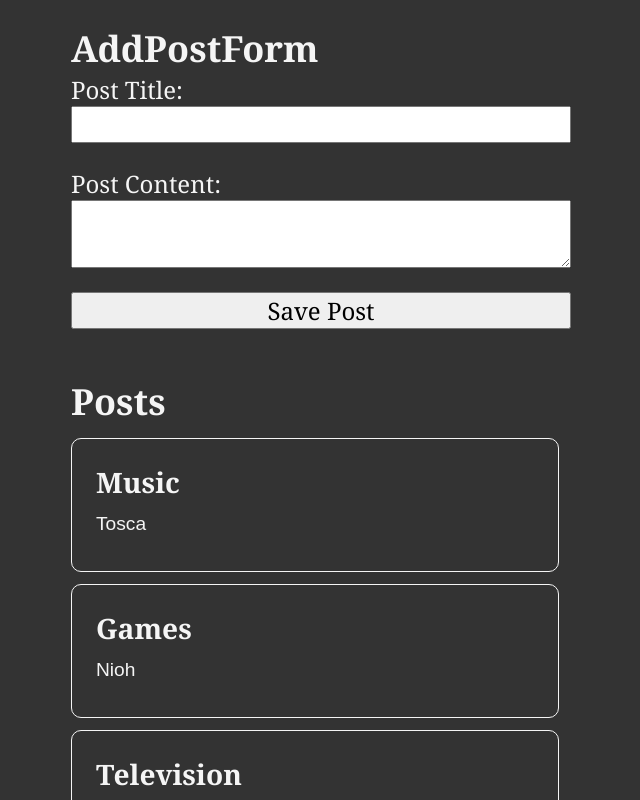
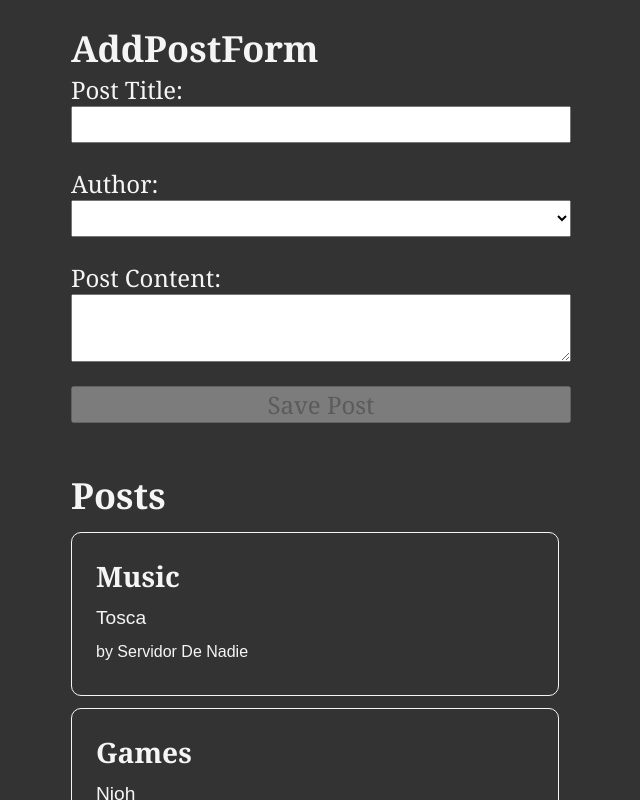
Before and after one commit to vidalglez/react-posts, a React (Create React App) app: page / in a window 1280 px wide. Shown: the top 800 px of the page, without its empty margins (319-959 px from the left). Built offline with nearby package versions, Linux system fonts and the light colour scheme.

Commit message:
feature: adding post author component, slice  and state

```diff
--- a/src/app/store.js
+++ b/src/app/store.js
@@ -1,8 +1,10 @@
 import {configureStore} from "@reduxjs/toolkit";
-import postReducer from "../features/posts/postsSlice"
+import postsReducer from "../features/posts/postsSlice"
+import usersReducer from "../features/users/usersSlice"
 
 export const store = configureStore({
     reducer: {
-        posts: postReducer
+        posts: postsReducer,
+        users: usersReducer
     }
 });
--- a/src/features/posts/AddPostForm.js
+++ b/src/features/posts/AddPostForm.jsx
@@ -1,24 +1,38 @@
 import {useState} from "react";
-import {useDispatch} from "react-redux";
+import {useDispatch, useSelector} from "react-redux";
 import {addPost} from "./postsSlice"
+import {selectAllUsers} from "../users/usersSlice";
 
 const AddPostForm = () => {
 
     const [title, setTitle] = useState("");
     const [content, setContent] = useState("");
+    const [userId, setUserId] = useState("");
+
+    const users = useSelector(selectAllUsers);
 
     const dispatch = useDispatch();
 
     const onTitleChange = (e) => setTitle(e.target.value);
-    const onContentChange = (e) => setContent(e.target.value)
+    const onContentChange = (e) => setContent(e.target.value);
+    const onAuthorChange = (e) => setUserId(e.target.value);
 
     const onSavePostClicked = () => {
         if(title && content) {
-            dispatch(addPost(title, content));
-            setTitle('')
-            setContent('')
+            //console.log('userId: ', userId)
+            dispatch(addPost(title, content, userId));
+            setTitle('');
+            setContent('');
         }
     }
+
+    const userOptions = users.map(user => (
+        <option key={user.id} value={user.id}>
+            {user.name}
+        </option>
+    ));
+
+    const canSave = Boolean(title) && Boolean(content) && Boolean(userId)
 
     return (
         <section>
@@ -32,6 +46,13 @@ const AddPostForm = () => {
                     value={title}
                     onChange={onTitleChange}
                 />
+                <label htmlFor="postAuthor">Author:</label>
+                <select
+                    id="postAuthor"
+                    onChange={onAuthorChange} >
+                    <option value=""></option>
+                    {userOptions}
+                </select>
                 <label htmlFor="postContent">Post Content:</label>
                 <textarea
                     id="postContent"
@@ -42,6 +63,7 @@ const AddPostForm = () => {
                 <button
                     type="button"
                     onClick={onSavePostClicked}
+                    disabled={!canSave}
                 >
                     Save Post
                 </button>
--- a/src/features/posts/PostsList.js
+++ b/src/features/posts/PostsList.jsx
@@ -1,5 +1,6 @@
 import {useSelector} from "react-redux";
 import {selectAllPosts} from "./postsSlice";
+import PostAuthor from "../users/PostAuthor";
 
 const PostsList = () => {
     const posts = useSelector(selectAllPosts);
@@ -8,6 +9,9 @@ const PostsList = () => {
         <article key={post.id}>
             <h3>{post.title}</h3>
             <p>{post.content.substring(0, 100)}</p>
+            <p className="postCredit">
+                <PostAuthor userId={post.userId} />
+            </p>
         </article>
     ));
 
--- a/src/features/posts/postsSlice.js
+++ b/src/features/posts/postsSlice.js
@@ -1,12 +1,12 @@
 import {createSlice, nanoid} from '@reduxjs/toolkit';
 
 const initialState = [
-    {id: '1', title: 'Music', content: 'Tosca'},
-    {id: '2', title: 'Games', content: 'Nioh'},
-    {id: '3', title: 'Television', content: 'Games of Thrones'}
+    {id: '1', title: 'Music', content: 'Tosca', userId: '1'},
+    {id: '2', title: 'Games', content: 'Nioh', userId: '1'},
+    {id: '3', title: 'Television', content: 'Games of Thrones', userId: '1'}
 ]
 
-const postSlice = createSlice({
+const postsSlice = createSlice({
     name: 'posts',
     initialState,
     reducers: {
@@ -14,12 +14,13 @@ const postSlice = createSlice({
             reducer(state, action){
                 state.push(action.payload);
             },
-            prepare(title, content){
+            prepare(title, content, userId){
                 return {
                     payload: {
                         id: nanoid(),
                         title,
                         content,
+                        userId
                     }
                 }
             }
@@ -29,6 +30,6 @@ const postSlice = createSlice({
 
 export const selectAllPosts = (state) => state.posts;
 
-export const { addPost } = postSlice.actions;
+export const { addPost } = postsSlice.actions;
 
-export default postSlice.reducer;
+export default postsSlice.reducer;
--- /dev/null
+++ b/src/features/users/PostAuthor.jsx
@@ -0,0 +1,12 @@
+import {useSelector} from "react-redux";
+import {selectAllUsers} from "./usersSlice"
+
+const PostAuthor = ({userId}) => {
+    const users = useSelector(selectAllUsers);
+    const author = users.find(user => user.id === userId);
+    return (
+        <span>by {author ? author.name : 'Unknown Author'}</span>
+    )
+}
+
+export default PostAuthor;
--- /dev/null
+++ b/src/features/users/usersSlice.js
@@ -0,0 +1,17 @@
+import {createSlice} from '@reduxjs/toolkit';
+
+const initialState = [
+    {id: '1', name: 'Servidor De Nadie'},
+    {id: '2', name: 'Gustavo Cerati'},
+    {id: '3', name: 'Enrique Bunbury'}
+];
+
+const usersSlice = createSlice({
+    name: 'users',
+    initialState,
+    reducers: {}
+});
+
+export const selectAllUsers = state => state.users;
+
+export default usersSlice.reducer;
```
Also changed, not shown: src/App.jsx (renamed from src/App.js), src/index.jsx (renamed from src/index.js).
